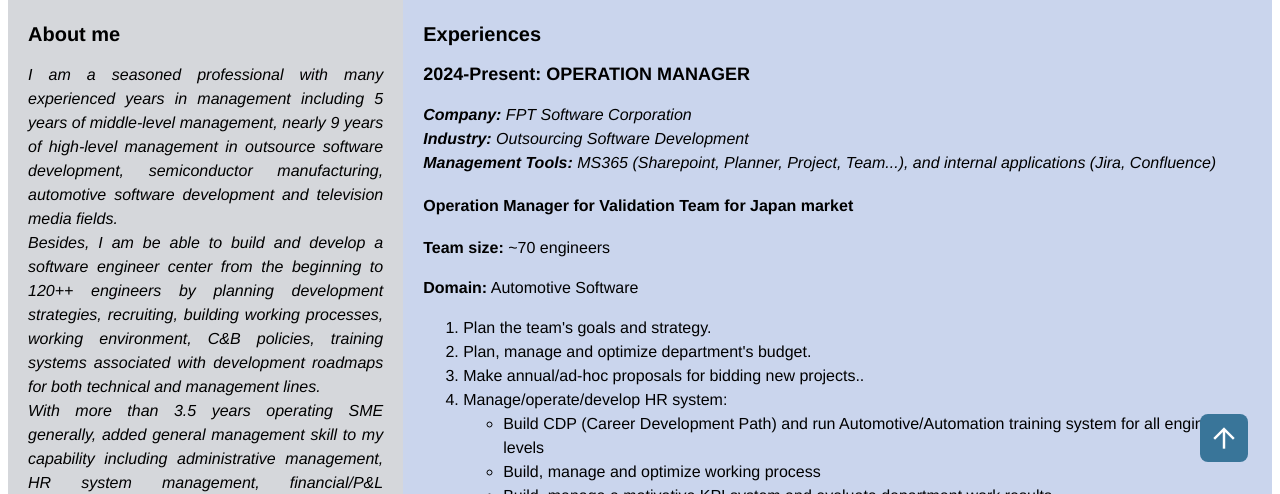
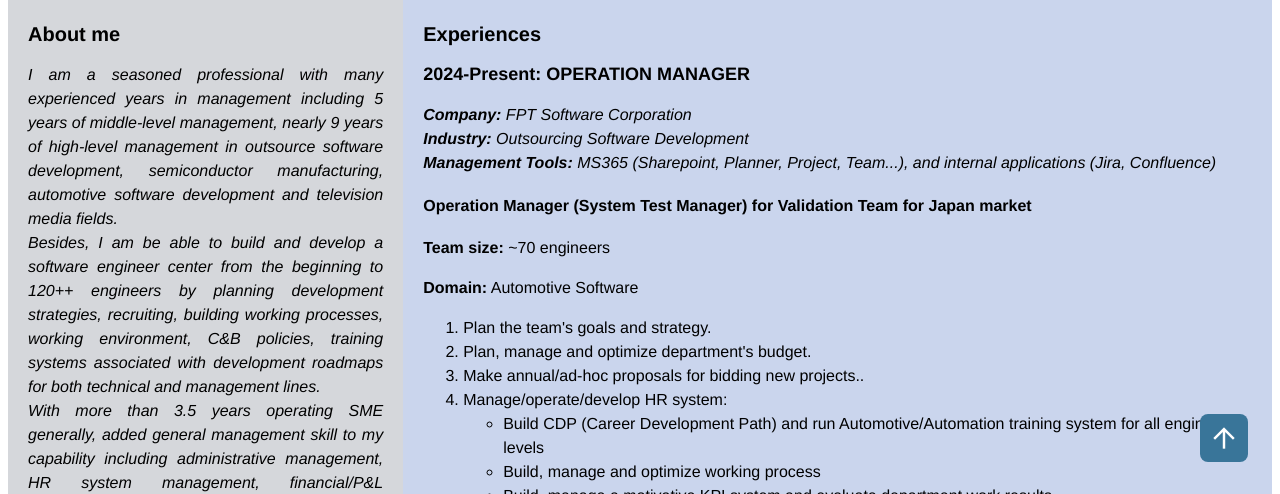
Before and after one commit to carolinepham81/carolinepham81.github.io, a plain HTML site: page index.html in a window 1280 px wide. Shown: the part 306-800 px from the top of the page. Drawn offline with nearby package versions, Linux system fonts and the light colour scheme.

Commit message:
Update index.html

```diff
--- a/index.html
+++ b/index.html
@@ -120,7 +120,7 @@
 						<b>Industry:</b> Outsourcing Software Development <br>
 						<b>Management Tools:</b> MS365 (Sharepoint, Planner, Project, Team...), and internal applications (Jira, Confluence)
 					</p>
-					<h4>Operation Manager for Validation Team for Japan market</h4>
+					<h4>Operation Manager (System Test Manager) for Validation Team for Japan market</h4>
 					<p><b>Team size:</b> ~70 engineers</p>
 					<p><b>Domain:</b> Automotive Software</p>
 					<ol>
```
